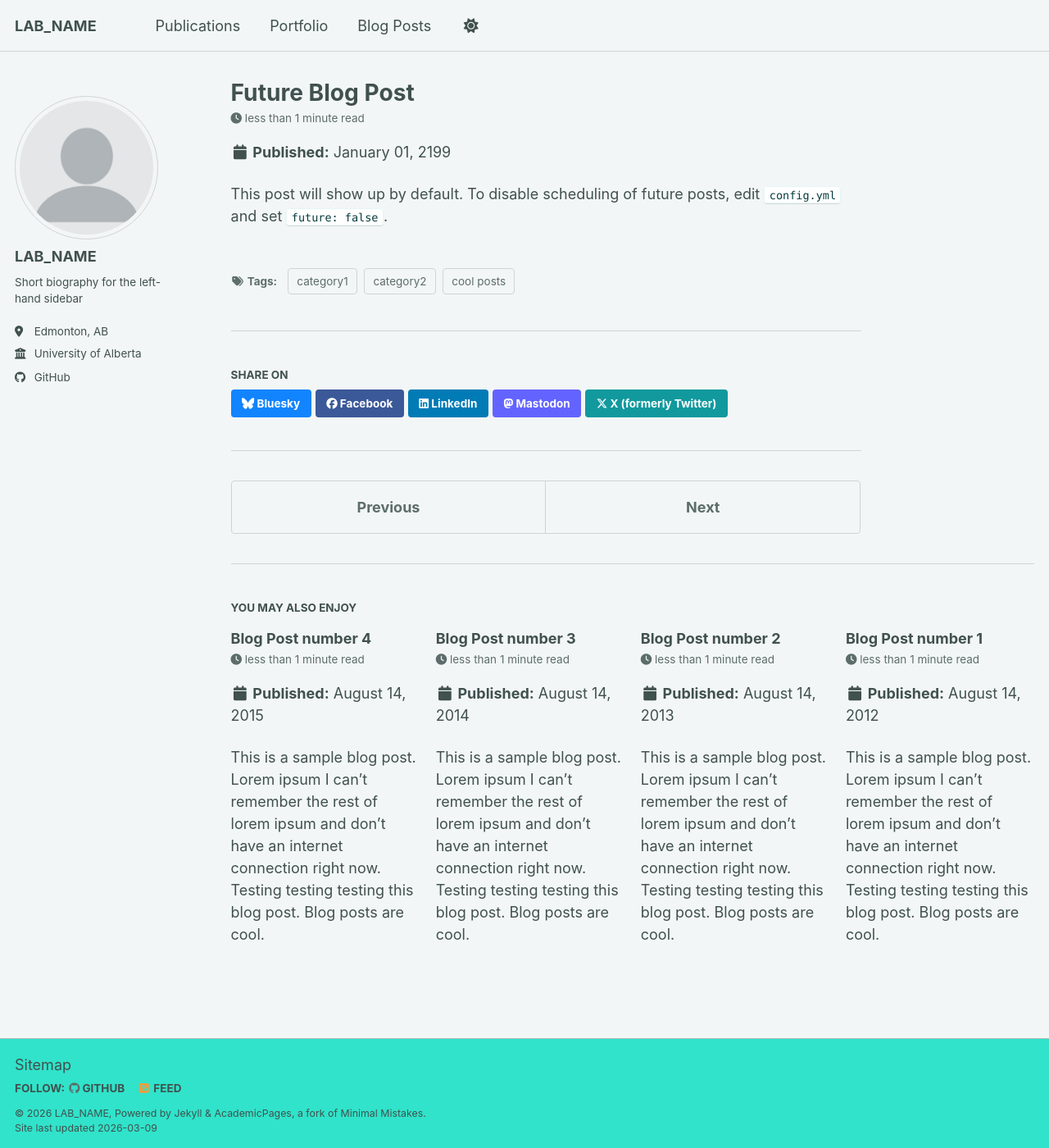
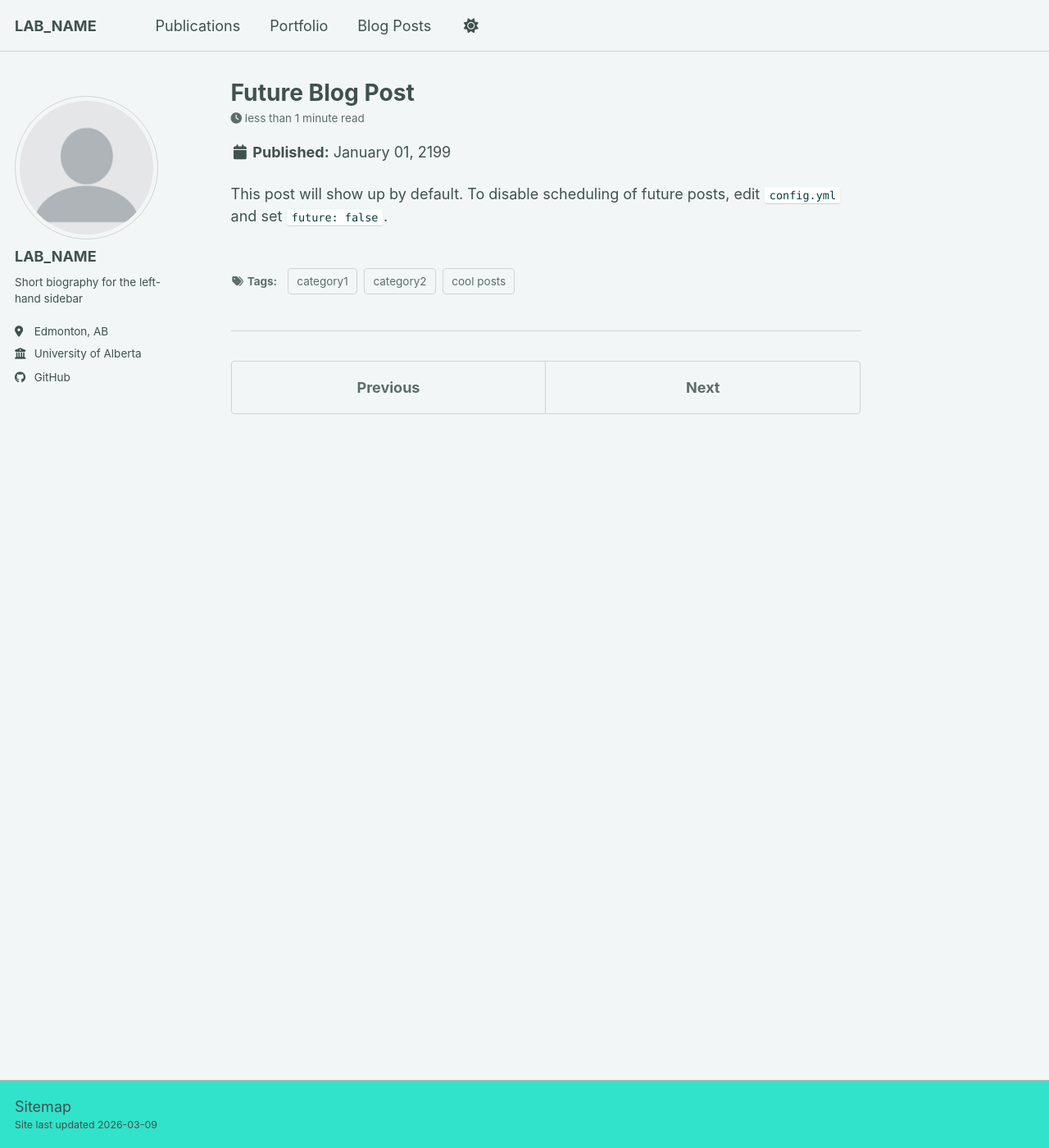
Before and after one commit to WildFire-ML/wildfire-ml.github.io, a Jekyll site: the page built from _posts/2199-01-01-future-post.md, in a window 1280 px wide and 1400 px high. Shown: the whole window at 82% size. Built offline with Jekyll 4.4.1, drawn with Linux system fonts in a browser that asks for light colours; a script bundle is joined from its source files by our own code; library files that are not in the unit come from our copies.

Commit message:
Removing share, comments

```diff
--- a/_config.yml
+++ b/_config.yml
@@ -245,9 +245,9 @@
       layout: single
       author_profile: true
       read_time: true
-      comments: true
-      share: true
-      related: true
+      comments: false
+      share: false
+      related: false
   # _pages
   - scope:
       path: ""
@@ -262,8 +262,8 @@
     values:
       layout: single
       author_profile: true
-      share: true
-      comments: true
+      share: false
+      comments: false
   # _publications
   - scope:
       path: ""
@@ -271,8 +271,8 @@
     values:
       layout: single
       author_profile: true
-      share: true
-      comments: true
+      share: false
+      comments: false
   # _portfolio
   - scope:
       path: ""
@@ -280,8 +280,8 @@
     values:
       layout: single
       author_profile: true
-      share: true
-      comment: true
+      share: false
+      comment: false
   # _talks
   - scope:
       path: ""
@@ -289,7 +289,7 @@
     values:
       layout: talk
       author_profile: true
-      share: true
+      share: false
 
 
 # Sass/SCSS
--- a/_includes/footer.html
+++ b/_includes/footer.html
@@ -1,25 +1,5 @@
 {% include base_path %}
 
-{% if site.author.github or site.author.bitbucket or site.atom_feed.hide != true %}
-<div class="page__footer-follow">
-  <ul class="social-icons">
-    {% if site.data.ui-text[site.locale].follow_label %}
-      <li><strong>{{ site.data.ui-text[site.locale].follow_label }}</strong></li>
-    {% endif %}
-    {% if site.author.github %}
-      <li><a href="https://github.com/{{ site.author.github }}"><i class="fab fa-github" aria-hidden="true"></i> GitHub</a></li>
-    {% endif %}
-    {% if site.author.bitbucket %}
-      <li><a href="https://bitbucket.org/{{ site.author.bitbucket }}"><i class="fab fa-bitbucket" aria-hidden="true"></i> Bitbucket</a></li>
-    {% endif %}
-    {% if site.atom_feed.hide != true %}
-    <li><a href="{% if site.atom_feed.path %}{{ site.atom_feed.path }}{% else %}{{ base_path }}/feed.xml{% endif %}"><i class="fa fa-fw fa-rss-square" aria-hidden="true"></i> {{ site.data.ui-text[site.locale].feed_label | default: "Feed" }}</a></li>
-    {% endif %}
-  </ul>
-</div>
-{% endif %}
-
 <div class="page__footer-copyright">
-  &copy; {{ site.time | date: '%Y' }} {{ site.name | default: site.title }}, {{ site.data.ui-text[site.locale].powered_by | default: "Powered by" }} <a href="https://jekyllrb.com" rel="nofollow">Jekyll</a> &amp; <a href="https://github.com/academicpages/academicpages.github.io">AcademicPages</a>, a fork of <a href="https://mademistakes.com/work/minimal-mistakes-jekyll-theme/" rel="nofollow">Minimal Mistakes</a>.<br />
   Site last updated {{ "now" | date: '%Y-%m-%d' }}
 </div>
--- a/_pages/publications.html
+++ b/_pages/publications.html
@@ -4,10 +4,6 @@
 permalink: /publications/
 author_profile: true
 ---
-
-{% if site.author.googlescholar %}
-  <div class="wordwrap">You can also find my articles on <a href="{{site.author.googlescholar}}">my Google Scholar profile</a>.</div>
-{% endif %}
 
 {% include base_path %}
 
```
